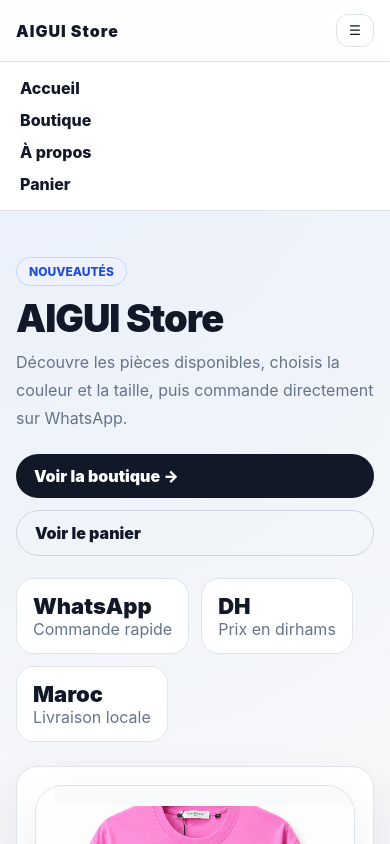
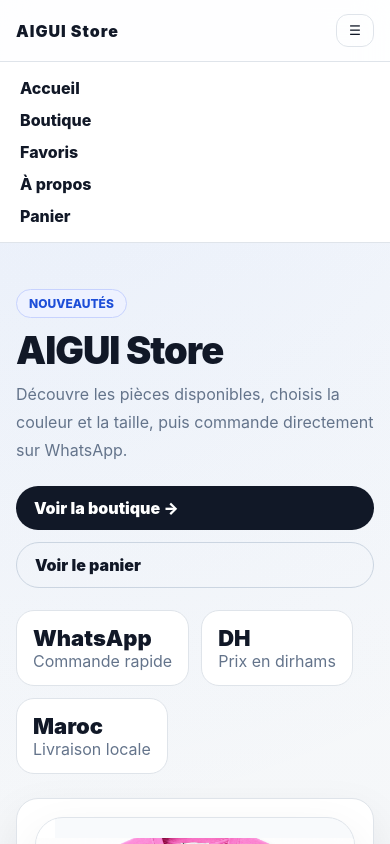
Before and after one commit to elhoudaiguiayoub/aiguistore, a React (Vite) app: page / in a window 390 px wide. Both pictures are taken after a click on the button "Menu". Shown: the top 844 px of the page. Built offline with nearby package versions, Linux system fonts and the light colour scheme.

Commit message:
add css update

```diff
--- a/src/components/Header.tsx
+++ b/src/components/Header.tsx
@@ -48,6 +48,9 @@
           <NavLink to="/shop" onClick={close}>
             Boutique
           </NavLink>
+          <NavLink to="/favorites" onClick={close}>
+            Favoris
+          </NavLink>
           <NavLink to="/about" onClick={close}>
             À propos
           </NavLink>
```
